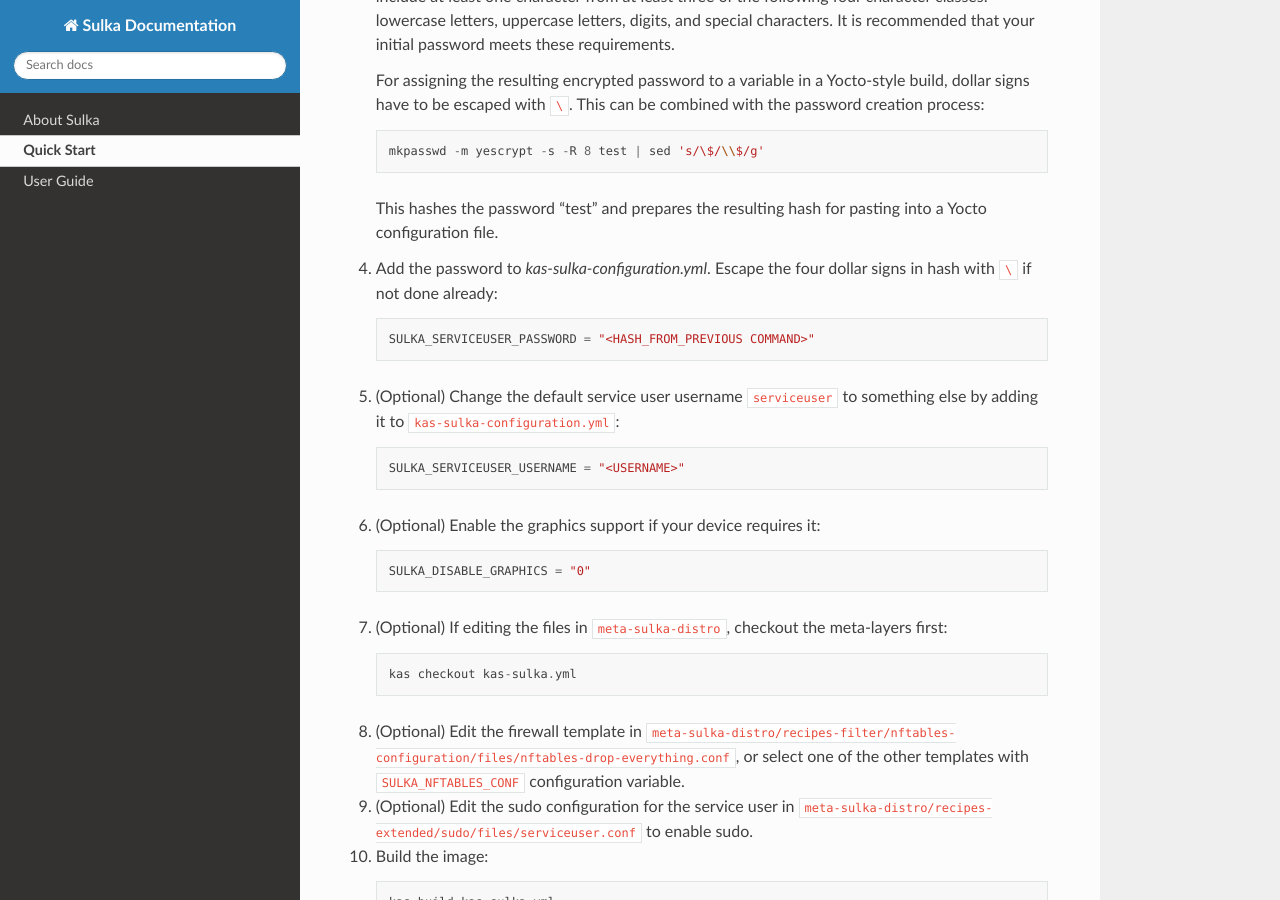
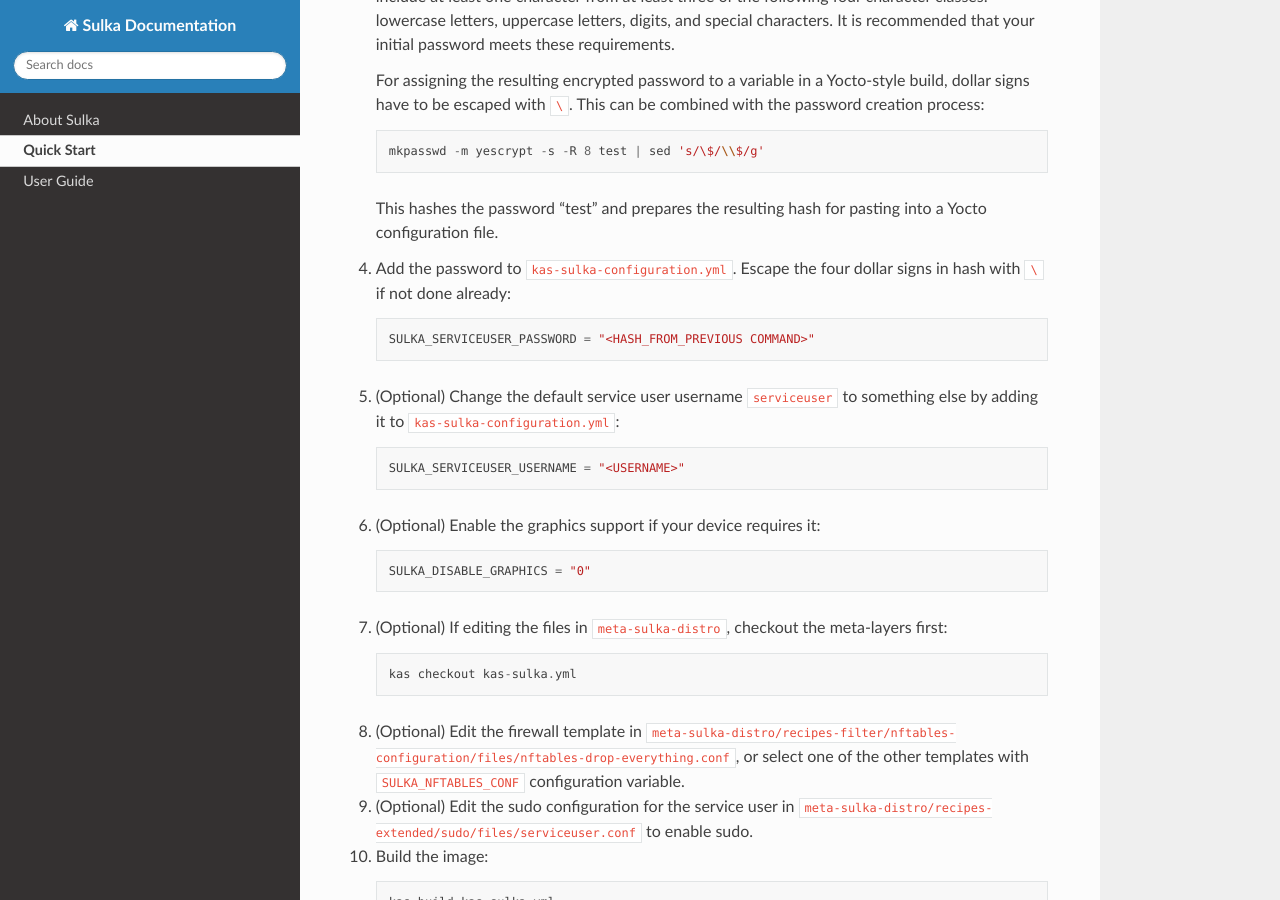
Before and after one commit to AltidSec/sulka-docs, a Sphinx documentation site: the page built from source/quick-start.rst, in a window 1280 px wide and 900 px high, scrolled down 446 px. Built offline with Sphinx 7.4.7 and the Read the Docs theme 3.1.0, drawn with Linux system fonts in a browser that asks for light colours.

```diff
--- a/source/quick-start.rst
+++ b/source/quick-start.rst
@@ -28,7 +28,7 @@ Quick Start
 
    This hashes the password "test" and prepares the resulting hash for pasting into a Yocto configuration file.
 
-#. Add the password to `kas-sulka-configuration.yml`. Escape the four dollar signs in hash with ``\`` if not done already:
+#. Add the password to ``kas-sulka-configuration.yml``. Escape the four dollar signs in hash with ``\`` if not done already:
 
    .. code-block::
 
```
